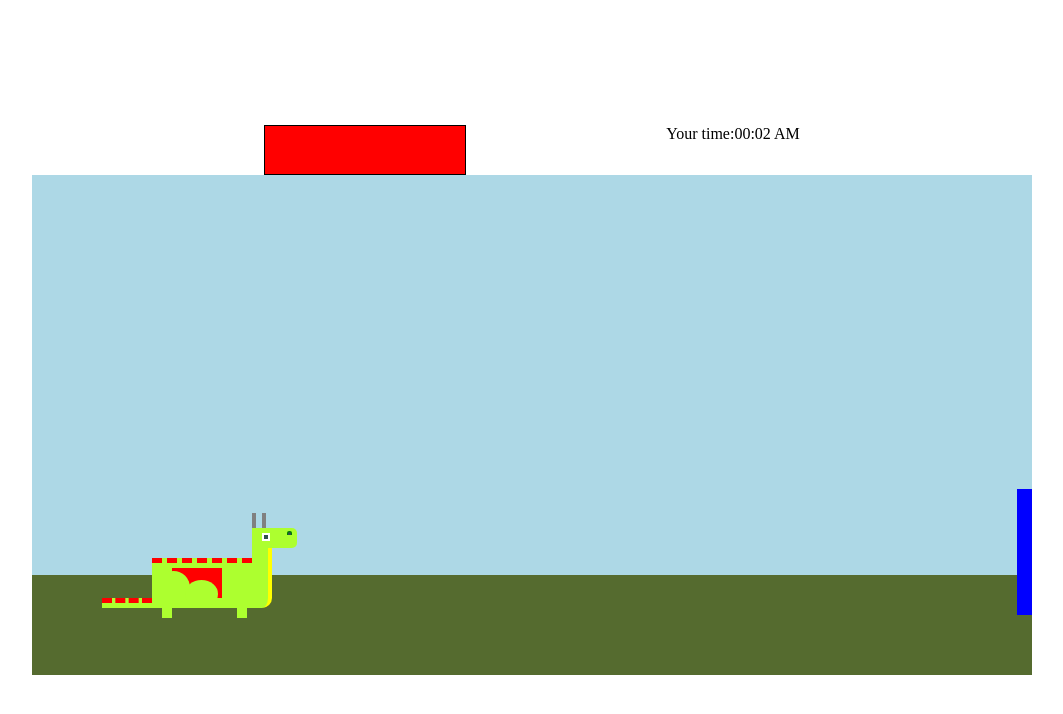
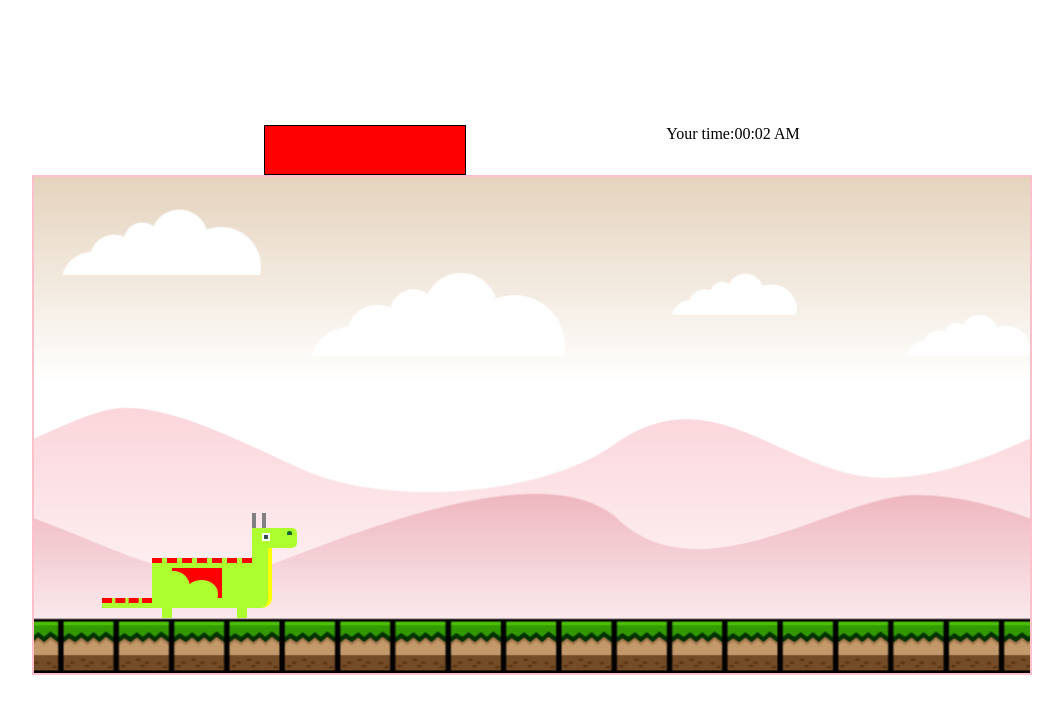
Before and after one commit to Tama-B/EndlessRunner, a plain HTML site: page index.html in a window 1280 px wide. Both pictures are taken after a click on the button "START". Shown: the whole page, without its empty margins (108-1171 px from the left). Drawn offline with Linux system fonts and the light colour scheme.

Commit message:
hintergrund hinzugefügt höhe muss noch angepasst werden

```diff
--- a/assets/css/stylesheet.css
+++ b/assets/css/stylesheet.css
@@ -79,7 +79,7 @@ body {
 .bottom {
     width: 1000px;
     height: 100px;
-    background-color: darkolivegreen;
+    background-image: url(../img/grass.png);
     position: absolute;
     bottom: 0;
     right: 0;
@@ -266,6 +266,18 @@ body {
     bottom: 60px;
 }
 
+/*////////////////////////////////CANVAS*/
+
+#canvas1 {
+    width: 1000px;
+    height: 500px;
+    position: absolute;
+    bottom: 0;
+    right: 0;
+    left: 0;
+    top: 1036;
+    border: 2px solid pink;
+}
 
 /*//////////////////////////ANimation*/
 
--- /dev/null
+++ b/assets/js/canvas.js
@@ -0,0 +1,46 @@
+import { isGameStarted } from "./main.js";
+
+const canvas = document.querySelector('#canvas1');
+const ctx = canvas.getContext('2d');
+const CANVAS_WIDTH = canvas.width = 1000;
+const CANVAS_HEIGHT = canvas.height = 500;
+export let gameSpeed = 2.5;
+
+const backgroundLayer1 = new Image();
+backgroundLayer1.src = 'assets/img/layer-1.png';
+const backgroundLayer2 = new Image();
+backgroundLayer2.src = 'assets/img/layer-2.png';
+const backgroundLayer3 = new Image();
+backgroundLayer3.src = 'assets/img/layer-3.png';
+const backgroundLayer4 = new Image();
+backgroundLayer4.src = 'assets/img/layer-4.png';
+const backgroundLayer5 = new Image();
+backgroundLayer5.src = 'assets/img/layer-5.png';
+
+let x = 0;
+let x2 = 1000;
+
+export const animate = () => {
+    ctx.drawImage(backgroundLayer1, 0, 0);
+    ctx.drawImage(backgroundLayer2, 0, 0);
+    ctx.drawImage(backgroundLayer3, 0, 0);
+    ctx.drawImage(backgroundLayer4, 0, 0);
+    ctx.drawImage(backgroundLayer5, 0, 0);
+    requestAnimationFrame(animate);
+    if (isGameStarted == false) return
+    ctx.clearRect(0, 0, CANVAS_WIDTH, CANVAS_HEIGHT);
+    ctx.drawImage(backgroundLayer1, x, 0);
+    ctx.drawImage(backgroundLayer1, x2, 0);
+    ctx.drawImage(backgroundLayer2, x, 0);
+    ctx.drawImage(backgroundLayer2, x2, 0);
+    ctx.drawImage(backgroundLayer3, x, 0);
+    ctx.drawImage(backgroundLayer3, x2, 0);
+    ctx.drawImage(backgroundLayer4, x, 0);
+    ctx.drawImage(backgroundLayer4, x2, 0);
+    ctx.drawImage(backgroundLayer5, x, 0);
+    ctx.drawImage(backgroundLayer5, x2, 0);
+    if (x < -1000) x = 1000 + x2 - gameSpeed;
+    x -= gameSpeed;
+    if (x2 < -1000) x2 = 1000 + x - gameSpeed;
+    x2 -= gameSpeed;
+};
--- a/assets/js/main.js
+++ b/assets/js/main.js
@@ -1,6 +1,7 @@
 import { fly, resetFlyingPower } from "./abilities.js";
 import { handleObstacles, startObstacleLoop, stopObstacleSpawning, clearObstacles } from "./obstacles.js";
 import { setAnimations, changeFlyingPowerBar } from "./animation.js";
+import { animate } from "./canvas.js";
 
 const gameContainer = document.querySelector('.game_container');
 const body = document.querySelector('body');
@@ -35,13 +36,14 @@ const gameloop = () => {
 }
 
 const startGameLoop = () => {
-    intervalId = setInterval(() => {
-        gameloop()
-    }, 20)
+    if (isGameStarted == false) return
+    requestAnimationFrame(startGameLoop);
+    gameloop();
 }
 
 const startGame = () => {
     isGameStarted = true;
+
     resetFlyingPower();
     clearObstacles();
     startGameLoop();
@@ -52,6 +54,8 @@ const startGame = () => {
     startBtn.disabled = true;
 
 }
+
+animate();
 
 startBtn.addEventListener('click', startGame);
 
--- a/assets/js/obstacles.js
+++ b/assets/js/obstacles.js
@@ -1,11 +1,12 @@
 import { currentHeight } from "./abilities.js";
 import { endGame } from "./main.js";
+import { gameSpeed } from "./canvas.js";
 
 const gameContainer = document.querySelector('.game_container');
 
 const obstacleStartPosition = 1040;
 const obstacleDespawnPosition = -100;
-const obstacleSpeed = 5;
+const obstacleSpeed = gameSpeed;
 let intervalId
 
 //Create random number for obstacle height, width etc.
--- a/index.html
+++ b/index.html
@@ -8,6 +8,7 @@
     <title>Document</title>
     <link rel="stylesheet" href="assets/css/stylesheet.css">
     <script type="module" src="assets/js/main.js" defer></script>
+    <script type="module" src="assets/js/canvas.js" defer></script>
 </head>
 
 <body>
@@ -22,8 +23,7 @@
         <div class="overlay">
             <button class="start_btn">START</button>
         </div>
-        <div class="sky"></div>
-        <div class="bottom"></div>
+        <canvas id="canvas1"></canvas>
         <div class="dragon">
             <div class="dragon_wing">
                 <div class="wing_circle"></div>
```
Also changed, not shown: assets/img/Full-background.png (added), assets/img/Tile.png (added), assets/img/grass.png (added), assets/img/grass_tile.png (deleted), assets/img/layer-1.png (added), assets/img/layer-2.png (added), assets/img/layer-3.png (added), assets/img/layer-4.png (added), assets/img/layer-5.png (added).
